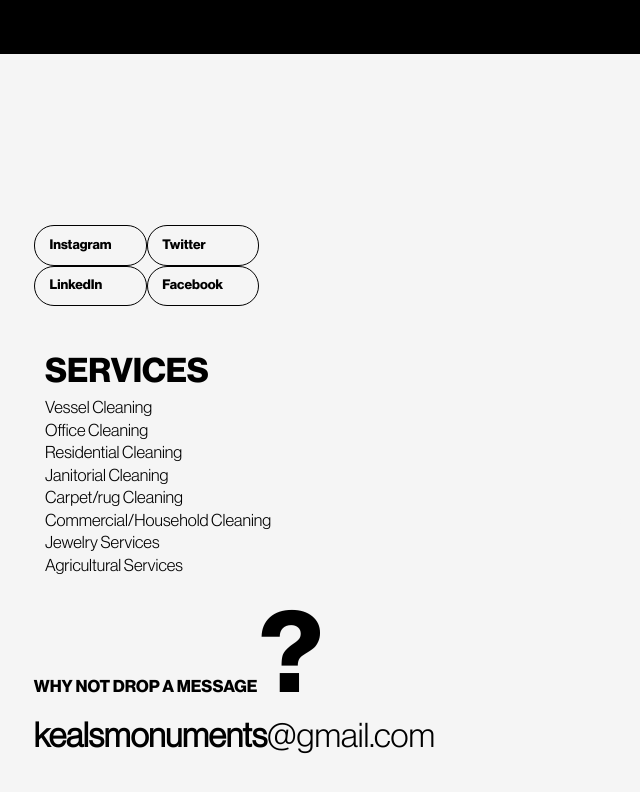
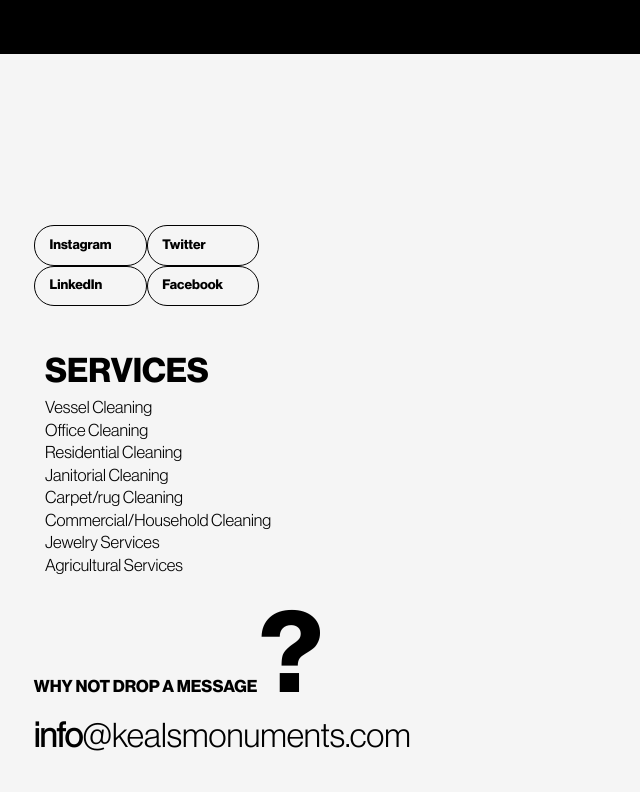
Before and after one commit to LekiaAnonim/keals, a plain HTML site: page index.html in a window 1280 px wide. Shown: the part 6648-7440 px from the top of the page, 0-640 px from the left. Drawn offline with nearby package versions, Linux system fonts and the light colour scheme; a script that the page names is missing.

Commit message:
changed email to info@kealsmonuments.com

```diff
--- a/index.html
+++ b/index.html
@@ -429,8 +429,8 @@
             </div>
             <div class="footer-email">
                 <h2>WHY NOT DROP A MESSAGE <span>?</span></h2>
-                <a href="mailto:kealsmonuments@gmail.com">
-                    <p><span>kealsmonuments</span>@gmail.com</p>
+                <a href="mailto:info@kealsmonuments.com">
+                    <p><span>info</span>@kealsmonuments.com</p>
                 </a>
             </div>
         </div>
```
Also changed, not shown: about.html (+2 -2 lines), blog.html (+2 -2 lines), cleaning.html (+2 -2 lines), contact.html (+3 -3 lines).
